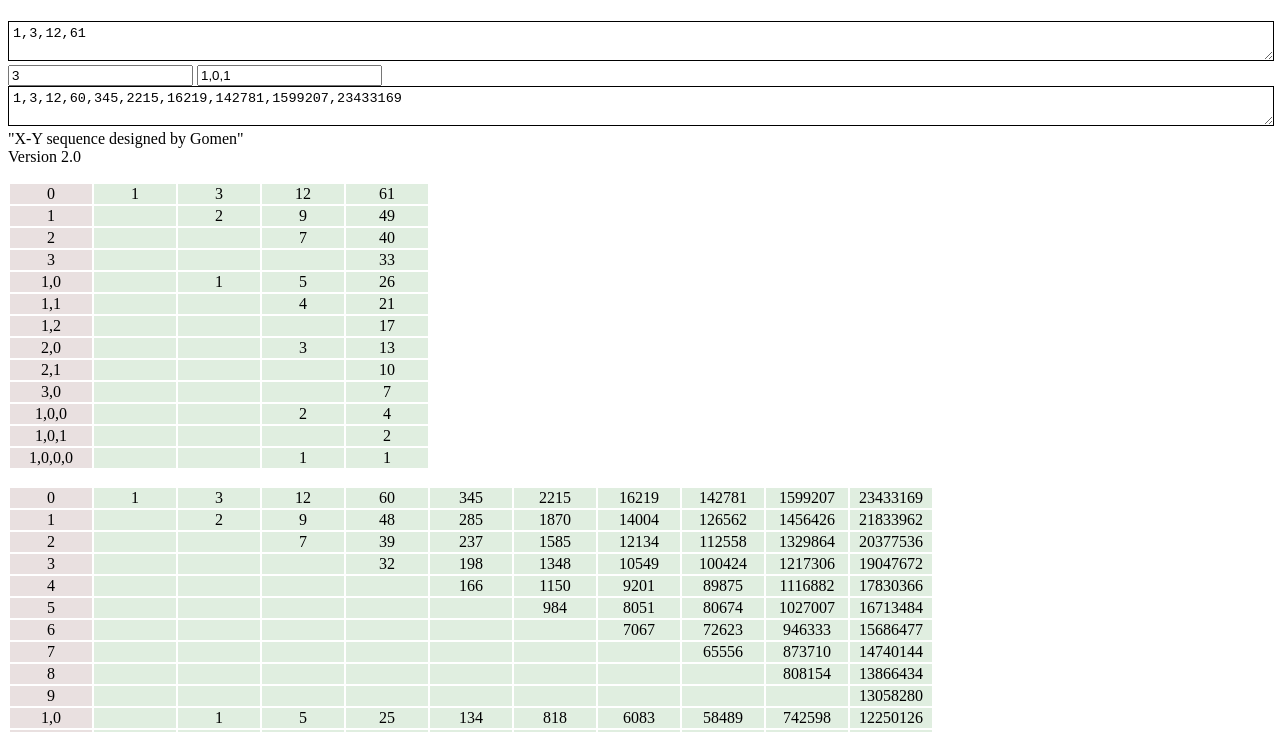
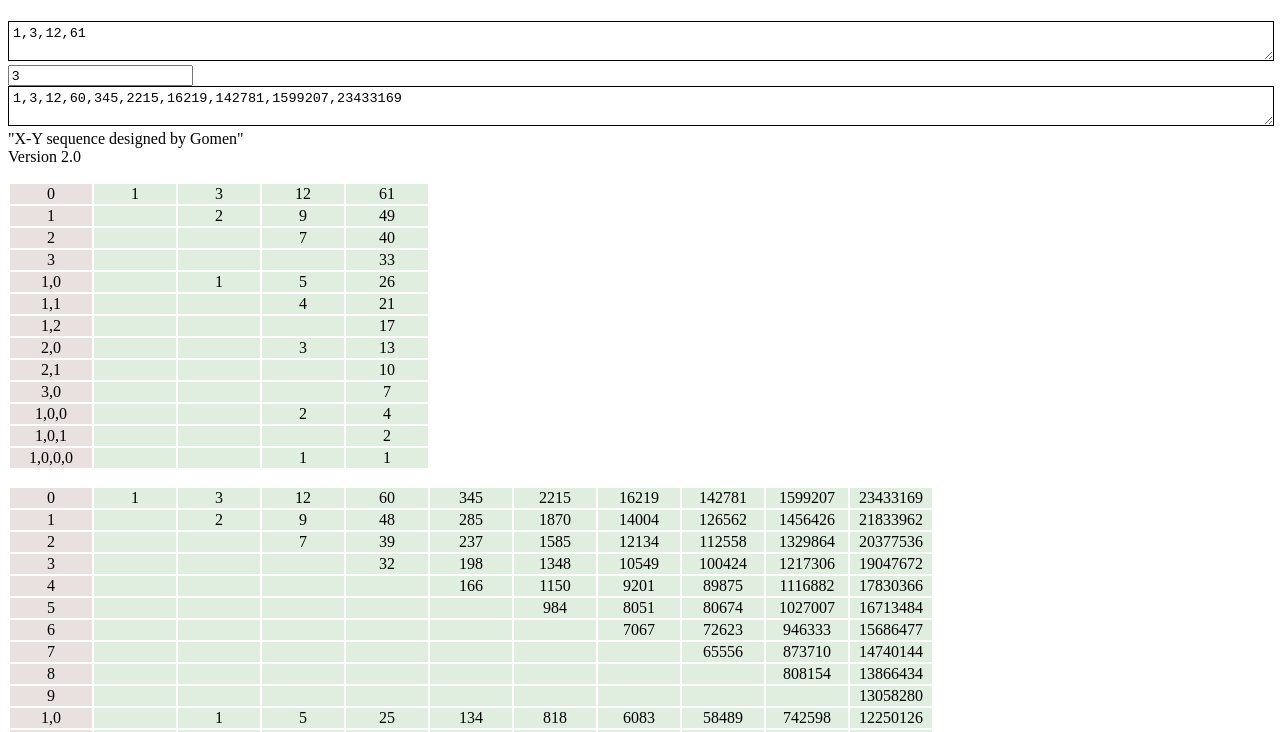
Before and after one commit to Gomen520/Gomen520.github.io, a plain HTML site: page index.html in a window 1280 px wide. Shown: the part 59-791 px from the top of the page. Drawn offline with Linux system fonts and the light colour scheme.

Commit message:
Update index.html

```diff
--- a/index.html
+++ b/index.html
@@ -11,7 +11,7 @@
   <form name=form>
     <textarea id="input" style="width:calc(100% - 8px);height:calc(100% - 28px);text-align:left;white-space:nowrap;margin:0;border:1px solid black;resize:both;font-family:monospace;font-size:13.5px;padding:4px;" oninput="requestAnimationFrame(expandall)" contentEditable>1,3,12,61</textarea>
     <input id="inputn" type="text" oninput="requestAnimationFrame(expandall)" value="3">
-    <input id="inputd" type="text" oninput="requestAnimationFrame(expandall)" value="1,0,1">
+    <input id="inputd" type="text" style="display:none" oninput="requestAnimationFrame(expandall)" value="1,0,1">
   </form>
   <textarea id="output" style="width:calc(100% - 8px);height:calc(100% - 28px);text-align:left;white-space:pre;margin:0;border:1px solid black;resize:both;font-family:monospace;font-size:13.5px;padding:4px;" readonly></textarea>
   <div>"X-Y sequence designed by Gomen"</div>
```
